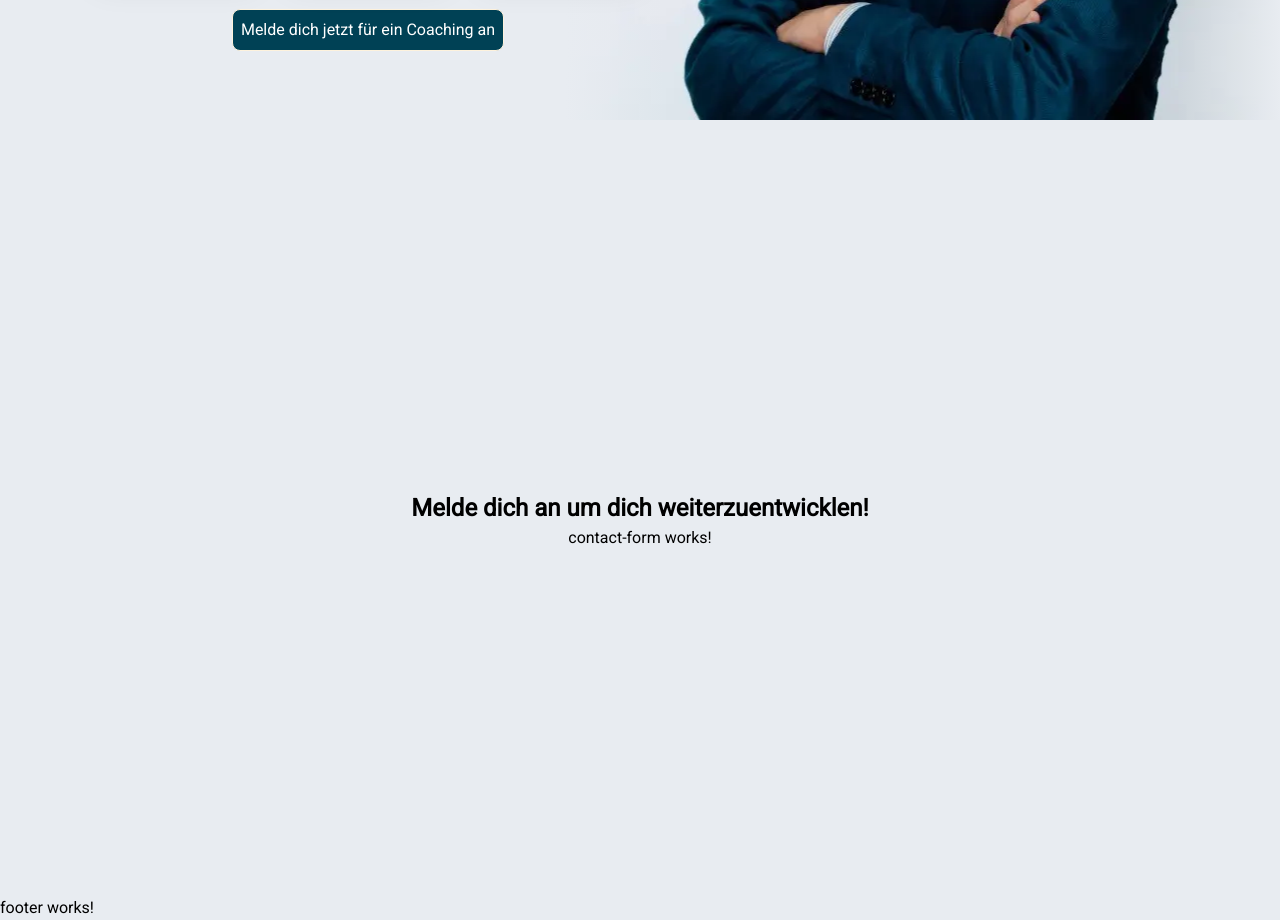
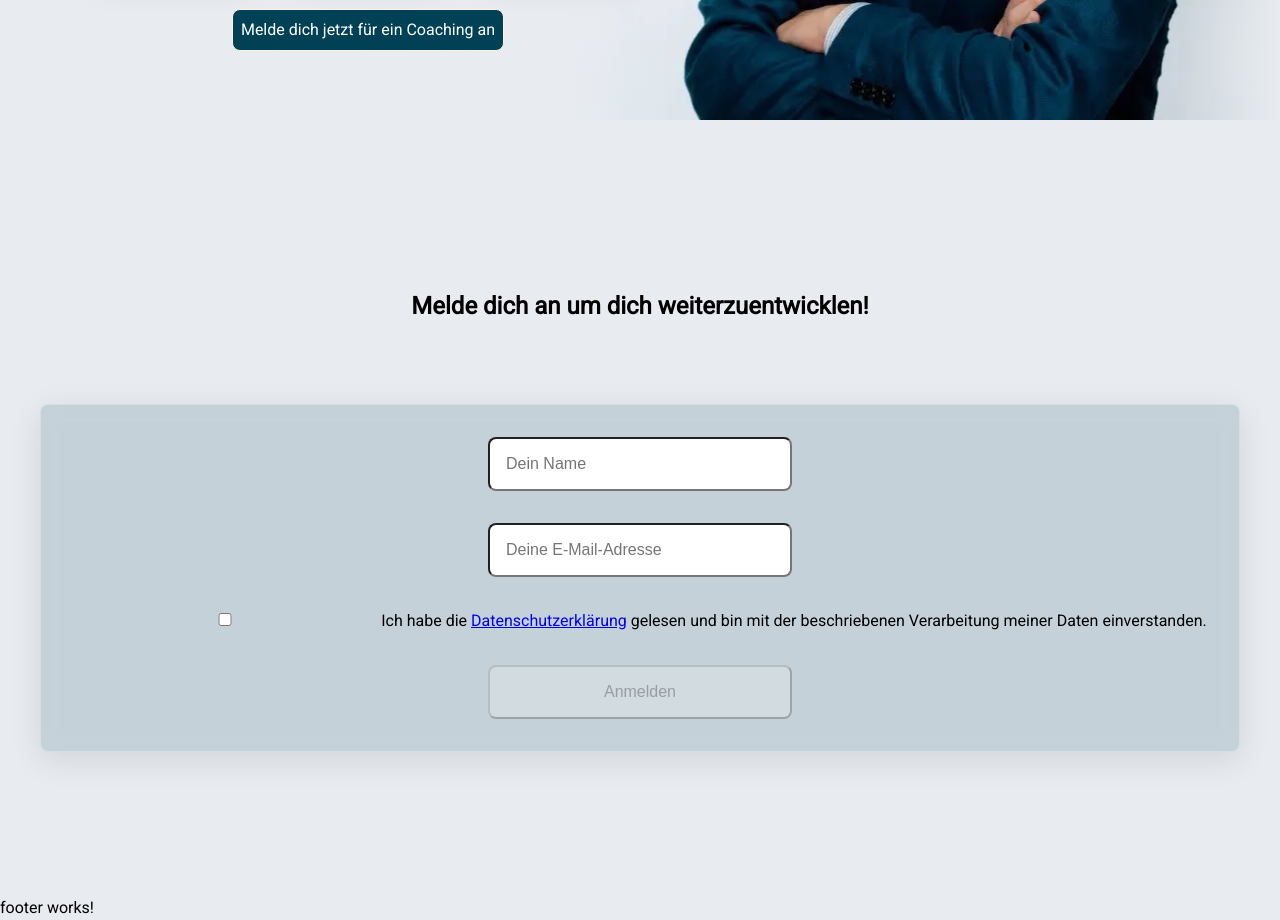
Before and after one commit to GDR1909/ap-fusionconsulting, an Angular app: page / in a window 1280 px wide. Shown: the part 680-1600 px from the top of the page. Built offline with nearby package versions, Linux system fonts and the light colour scheme.

Commit message:
implemented a sendMail.php data and contected it with the form

```diff
--- a/src/app/app.config.ts
+++ b/src/app/app.config.ts
@@ -1,9 +1,14 @@
-import { ApplicationConfig } from '@angular/core';
+import { ApplicationConfig, importProvidersFrom } from '@angular/core';
 import { provideRouter } from '@angular/router';
 
 import { routes } from './app.routes';
 import { provideClientHydration } from '@angular/platform-browser';
+import { HttpClient, HttpClientModule, provideHttpClient, withFetch } from '@angular/common/http';
 
 export const appConfig: ApplicationConfig = {
-  providers: [provideRouter(routes), provideClientHydration()]
+  providers: [
+    provideRouter(routes),
+    provideClientHydration(),
+    provideHttpClient(withFetch())
+  ]
 };
--- a/src/app/main-content/contact/contact-form/contact-form.component.html
+++ b/src/app/main-content/contact/contact-form/contact-form.component.html
@@ -1 +1,26 @@
-<p>contact-form works!</p>
+<form (ngSubmit)="onSubmit(contactForm)" #contactForm="ngForm">
+    <input #name="ngModel" [(ngModel)]="contactData.name" type="text" id="name" name="name" placeholder="Dein Name" required>
+    @if (!name.valid && name.touched) {
+        <span class="warningText">Bitte gib deinen Namen ein</span>
+    }
+
+    <input #email="ngModel" [(ngModel)]="contactData.email" type="email" id="email" name="email"
+        placeholder="Deine E-Mail-Adresse" pattern="[a-zA-Z0-9._%+-]+@[a-zA-Z0-9.-]+\.[a-zA-Z]{2,}" required>
+    @if (!email.valid && email.touched) {
+        <span class="warningText">Bitte gib deine E-Mail-Adresse ein</span>
+    }
+
+    <div class="privacyPolicy">
+        <input #check="ngModel" [(ngModel)]="contactData.privacyPolicy" type="checkbox" name="check"
+            (change)="privacyPolicyAccepted($event)" required>
+        <span>
+            Ich habe die <a routerLink="/privacy-policy" routerLinkActive="active">Datenschutzerklärung</a> gelesen und bin mit der beschriebenen Verarbeitung meiner Daten einverstanden.
+        </span>
+    </div>
+    @if (!check.valid && check.touched) {
+    <span class="warningText">Bitte akzeptiere die Datenschutzerklärung</span>
+    }
+
+    <input class="submitButton" type="submit" value="Anmelden"
+        [disabled]="!contactForm.valid || contactForm.submitted">
+</form>
--- a/src/app/main-content/contact/contact-form/contact-form.component.scss
+++ b/src/app/main-content/contact/contact-form/contact-form.component.scss
@@ -0,0 +1,22 @@
+form {
+  display: flex;
+  flex-direction: column;
+  justify-content: center;
+  align-items: center;
+  gap: 2rem;
+  background: rgba(0, 65, 85, 0.15);
+  backdrop-filter: blur(10px);
+  -webkit-backdrop-filter: blur(10px);
+  box-shadow: 0 8px 32px rgba(0, 0, 0, 0.1);
+  border-radius: 0.5rem;
+  border: 1px solid rgba(255, 255, 255, 0.3);
+  padding: 2rem;
+}
+
+input {
+  padding: 1rem;
+  border-radius: 0.5rem;
+  outline: none;
+  font-size: 1rem;
+  width: 19rem;
+}
--- a/src/app/main-content/contact/contact-form/contact-form.component.ts
+++ b/src/app/main-content/contact/contact-form/contact-form.component.ts
@@ -1,12 +1,85 @@
-import { Component } from '@angular/core';
+import { HttpClient } from '@angular/common/http';
+import { Component, inject } from '@angular/core';
+import { FormsModule, NgForm } from '@angular/forms';
+import { RouterLink, RouterLinkActive } from '@angular/router';
 
 @Component({
   selector: 'app-contact-form',
   standalone: true,
-  imports: [],
+  imports: [FormsModule, RouterLink, RouterLinkActive],
   templateUrl: './contact-form.component.html',
   styleUrl: './contact-form.component.scss'
 })
 export class ContactFormComponent {
+  /** HTTP client for sending requests. */
+  http = inject(HttpClient);
 
+  /** Data object representing the contact form. */
+  contactData = {
+    name: '',
+    email: '',
+    message: '',
+    privacyPolicy: false
+  }
+
+  /** Indicates if a mail test is currently being performed. */
+  mailTest = false;
+
+  /** Configuration for the HTTP POST request. */
+  post = {
+    endPoint: 'https://davide-religioso.com/sendMail.php',  // 'https://deineDomain.de/sendMail.php'
+    body: (payload: any) => JSON.stringify(payload),
+    options: {
+      headers: {
+        'Content-Type': 'text/plain',
+        responseType: 'text',
+      },
+    },
+  };
+
+
+  /**
+   * Creates an instance of ContactFormComponent.
+   *
+   * @param {PortfolioService} portfolioService - The service used to manage the portfolio.
+   * @param {TranslateService} translate - The service used for language translation.
+   */
+  constructor() { }
+
+
+  /**
+   * Updates the privacy policy acceptance status based on the checkbox state.
+   *
+   * @param {any} event - The event object representing the checkbox state change.
+   */
+  privacyPolicyAccepted(event: any) {
+    const isChecked = event.target.checked;
+    this.contactData.privacyPolicy = isChecked;
+  }
+
+
+  /**
+   * Handles form submission.
+   *
+   * @param {NgForm} ngForm - The NgForm object representing the form.
+   */
+  onSubmit(ngForm: NgForm) {
+    if (ngForm.submitted && ngForm.form.valid && !this.mailTest) {
+      this.http.post(this.post.endPoint, this.post.body(this.contactData))
+        .subscribe({
+          next: (response) => {
+            // this.portfolioService.showSentMessagePopUp(); //GANZ WICHTIG. DIESE ZEILE ABÄNDERN!!!!!!!!!!!!!!!!!!!!!!!!!!!!!!!!!!!!!!!!!!!!
+            // optionial code can be added here
+            ngForm.resetForm();
+          },
+          error: (error) => {
+            console.error(error);
+          },
+          complete: () => console.info('send post complete'),
+        });
+    } else if (ngForm.submitted && ngForm.form.valid && this.mailTest) {
+      // Perform mail test-specific actions
+      ngForm.resetForm();
+    }
+  }
 }
--- a/src/app/main-content/contact/contact.component.scss
+++ b/src/app/main-content/contact/contact.component.scss
@@ -4,4 +4,6 @@ main {
     flex-direction: column;
     justify-content: center;
     align-items: center;
+    gap: 5rem;
+    padding: 1rem;
 }
```
Also changed, not shown: 1 other file (tests, documents, lock files or other folders).
